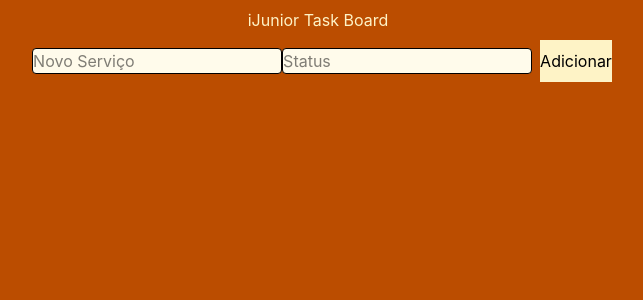
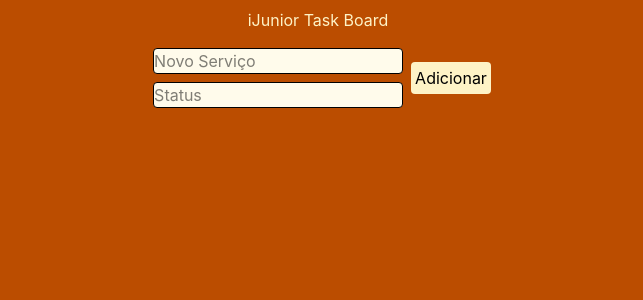
Before and after one commit to ArturPeixoto0/ijunior-task-board, a React (Vite) app: page / in a window 1280 px wide. Shown: the top 300 px of the page, without its empty margins (322-965 px from the left). Built offline with nearby package versions, Linux system fonts and the light colour scheme.

Commit message:
style: melhora a disposição dos inputs e alinha o botao no centro à direita

```diff
--- a/src/components/AddService.tsx
+++ b/src/components/AddService.tsx
@@ -31,12 +31,12 @@ export function AddService ({recebeDados}:recebeDadosProps) {
 
     return (
         <div className="flex justify-center">
-            <div className="flex columns-1 m-2">
+            <div className="m-2 grid grid-cols-1">
                 <input type="text"
                 value={ titulo }
                 onChange ={(e)=> setTitulo(e.target.value)}
                 placeholder="Novo Serviço"
-                className="bg-amber-50 border border-black rounded-sm" />
+                className="bg-amber-50 border border-black rounded-sm mb-2" />
 
                 <input type="text"
                 value={ status }
@@ -45,7 +45,7 @@ export function AddService ({recebeDados}:recebeDadosProps) {
                 className="bg-amber-50 border border-black rounded-sm" />
             </div>
             <button onClick={handleClick}
-            className="bg-amber-100 text-black">
+            className="bg-amber-100 text-black p-1 rounded-sm object-cover self-center">
                 Adicionar
             </button>
 
```
